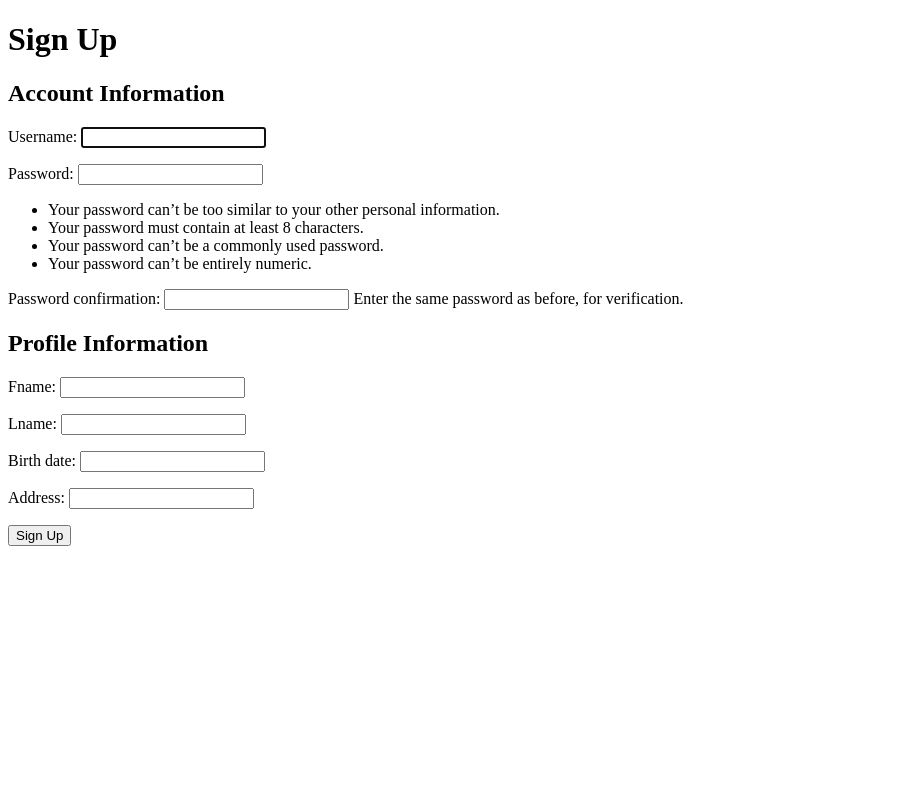
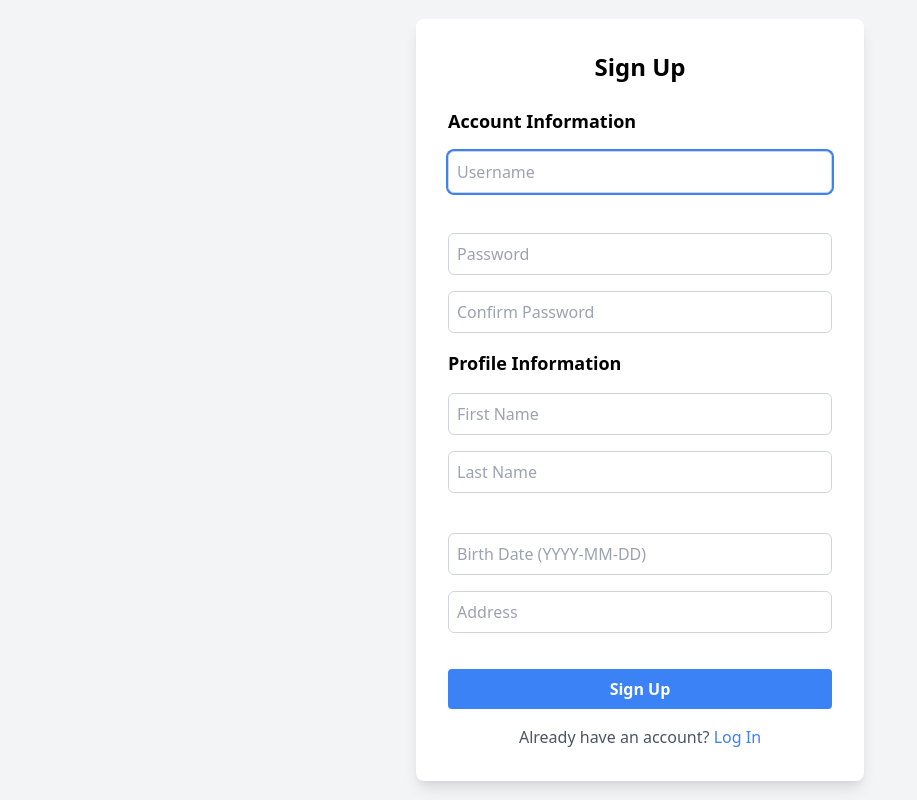
Before and after one commit to Rhixin/cinemawebsite, a Django app: page /signup/ in a window 1280 px wide. Shown: the whole page, without its empty margins (0-917 px from the left). Run offline with Django 5.2, Linux system fonts and the light colour scheme.

Commit message:
ACCOUNTS DONE

```diff
--- a/cinema/forms.py
+++ b/cinema/forms.py
@@ -1,3 +1,4 @@
+from typing import Any
 from django import forms
 from django.contrib.auth.forms import AuthenticationForm, UserCreationForm
 from .models import Account, Profile
@@ -7,12 +8,57 @@ class AccountForm(AuthenticationForm):
         model = Account
         fields = ['username','password']
 
+    def __init__(self, *args, **kwargs):
+        super().__init__(*args, **kwargs)
+        self.fields['username'].widget.attrs.update({
+            'class': 'block w-full border border-gray-300 rounded-md p-2 mt-1 focus:outline-none focus:ring-2 focus:ring-blue-500',
+            'placeholder': 'Username'
+        })
+        self.fields['password'].widget.attrs.update({
+            'class': 'block w-full border border-gray-300 rounded-md p-2 mt-1 focus:outline-none focus:ring-2 focus:ring-blue-500',
+            'placeholder': 'Password'
+        })
+
 class ProfileForm(forms.ModelForm):
     class Meta:
         model = Profile
         fields = ['fname', 'lname', 'birth_date', 'address']
 
+    def __init__(self, *args, **kwargs):
+        super().__init__(*args, **kwargs)
+        self.fields['fname'].widget.attrs.update({
+            'class': 'block w-full border border-gray-300 rounded-md p-2 mb-4 focus:outline-none focus:ring-2 focus:ring-blue-500',
+            'placeholder': 'First Name'
+        })
+        self.fields['lname'].widget.attrs.update({
+            'class': 'block w-full border border-gray-300 rounded-md p-2 mb-4 focus:outline-none focus:ring-2 focus:ring-blue-500',
+            'placeholder': 'Last Name'
+        })
+        self.fields['birth_date'].widget.attrs.update({
+            'class': 'block w-full border border-gray-300 rounded-md p-2 mb-4 focus:outline-none focus:ring-2 focus:ring-blue-500',
+            'placeholder': 'Birth Date (YYYY-MM-DD)'
+        })
+        self.fields['address'].widget.attrs.update({
+            'class': 'block w-full border border-gray-300 rounded-md p-2 mb-4 focus:outline-none focus:ring-2 focus:ring-blue-500',
+            'placeholder': 'Address'
+        })
+
 class SignUpForm(UserCreationForm):
     class Meta:
         model = Account
         fields = ['username', 'password1', 'password2']
+
+    def __init__(self, *args: Any, **kwargs: Any) -> None:
+        super().__init__(*args, **kwargs)
+        self.fields['username'].widget.attrs.update({
+            'class': 'block w-full border border-gray-300 rounded-md p-2 mb-4 focus:outline-none focus:ring-2 focus:ring-blue-500',
+            'placeholder': 'Username'
+        })
+        self.fields['password1'].widget.attrs.update({
+            'class': 'block w-full border border-gray-300 rounded-md p-2 mb-4 focus:outline-none focus:ring-2 focus:ring-blue-500',
+            'placeholder': 'Password'
+        })
+        self.fields['password2'].widget.attrs.update({
+            'class': 'block w-full border border-gray-300 rounded-md p-2 mb-4 focus:outline-none focus:ring-2 focus:ring-blue-500',
+            'placeholder': 'Confirm Password'
+        })
--- a/cinema/templates/home.html
+++ b/cinema/templates/home.html
@@ -7,5 +7,10 @@
   </head>
   <body>
     <h1>Welcome!</h1>
+    {% if user_name %}
+    <p>{{ user_name }}</p>
+    {% else %}
+    <p>No data available.</p>
+    {% endif %}
   </body>
 </html>
--- a/cinema/templates/registration/signup.html
+++ b/cinema/templates/registration/signup.html
@@ -4,24 +4,55 @@
     <meta charset="UTF-8" />
     <meta name="viewport" content="width=device-width, initial-scale=1.0" />
     <title>Sign Up</title>
+    <link
+      href="https://cdn.jsdelivr.net/npm/tailwindcss@2.2.19/dist/tailwind.min.css"
+      rel="stylesheet"
+    />
   </head>
-  <body>
-    <h1>Sign Up</h1>
-    <form method="post">
-      {% csrf_token %}
-      <h2>Account Information</h2>
-      {{ signup_form.as_p }}
+  <body class="bg-gray-100 flex items-center justify-center h-screen">
+    <div class="bg-white rounded-lg shadow-lg p-8 max-w-md w-full">
+      <h1 class="text-2xl font-bold text-center mb-6">Sign Up</h1>
+      <form method="post">
+        {% csrf_token %}
 
-      <h2>Profile Information</h2>
-      {{ profile_form.as_p }}
+        <h2 class="text-lg font-semibold mb-4">Account Information</h2>
+        {{ signup_form.username }}
+        <br />
+        {{ signup_form.password1 }} {{ signup_form.password2 }}
 
-      <button type="submit">Sign Up</button>
-    </form>
+        <h2 class="text-lg font-semibold mb-4">Profile Information</h2>
+        {{ profile_form.fname }} {{ profile_form.lname }}
+        <br />
+        {{ profile_form.birth_date }} {{ profile_form.address }}
 
-    {% if account_form.errors %}
-    <div class="error">{{ account_form.errors }}</div>
-    {% endif %} {% if profile_form.errors %}
-    <div class="error">{{ profile_form.errors }}</div>
-    {% endif %}
+        <button
+          type="submit"
+          class="w-full bg-blue-500 text-white font-bold py-2 rounded hover:bg-blue-600 transition duration-200 mt-5"
+        >
+          Sign Up
+        </button>
+      </form>
+
+      {% if signup_form.errors %}
+      <div class="text-red-500 mt-4">
+        {% for error in signup_form.errors %}
+        <p>{{ error }}</p>
+        {% endfor %}
+      </div>
+      {% endif %} {% if profile_form.errors %}
+      <div class="text-red-500 mt-4">
+        {% for error in profile_form.errors %}
+        <p>{{ error }}</p>
+        {% endfor %}
+      </div>
+      {% endif %}
+
+      <p class="mt-4 text-center text-gray-600">
+        Already have an account?
+        <a href="{% url 'home' %}" class="text-blue-500 hover:underline"
+          >Log In</a
+        >
+      </p>
+    </div>
   </body>
 </html>
--- a/cinema/views.py
+++ b/cinema/views.py
@@ -1,7 +1,6 @@
 from django.shortcuts import render, redirect
 from django.contrib.auth import login, authenticate
 from .forms import AccountForm, ProfileForm, SignUpForm
-from django.contrib.auth.forms import AuthenticationForm, UserCreationForm
 from django.contrib.auth.decorators import login_required
 
 
@@ -16,7 +15,8 @@ def login_view(request):
 
             if account is not None:
                 login(request, account)
-                return redirect('home')  # Redirect to the home page
+                request.session['user_name'] = username
+                return redirect('home')
             else:
                 form.add_error(None, 'Invalid username or password')
     else:
@@ -26,7 +26,9 @@ def login_view(request):
 
 @login_required
 def go_home(request):
-    return render(request, 'home.html')
+    user_name = request.session.get('user_name', None)
+
+    return render(request, 'home.html', {'user_name': user_name})
 
 def authView(request):
     if request.method == 'POST':
@@ -34,17 +36,15 @@ def authView(request):
         profile_form = ProfileForm(request.POST)
 
         if signup_form.is_valid() and profile_form.is_valid():
-            # Save the Account
-            account = signup_form.save()  # This handles password hashing
-            # Save the Profile (link it to the account)
+
+            account = signup_form.save()
             profile = profile_form.save(commit=False)
-            profile.account = account  # Link the profile to the newly created account
+            profile.account = account
             profile.save()
 
-            # Log the user in after sign up
             login(request, account)
 
-            return redirect('home')  # Redirect to the home page or wherever you need
+            return redirect('home')
     else:
         signup_form = SignUpForm()
         profile_form = ProfileForm()
```
Also changed, not shown: cinema/templates/registration/login.html (+44 -11 lines), db.sqlite3.
